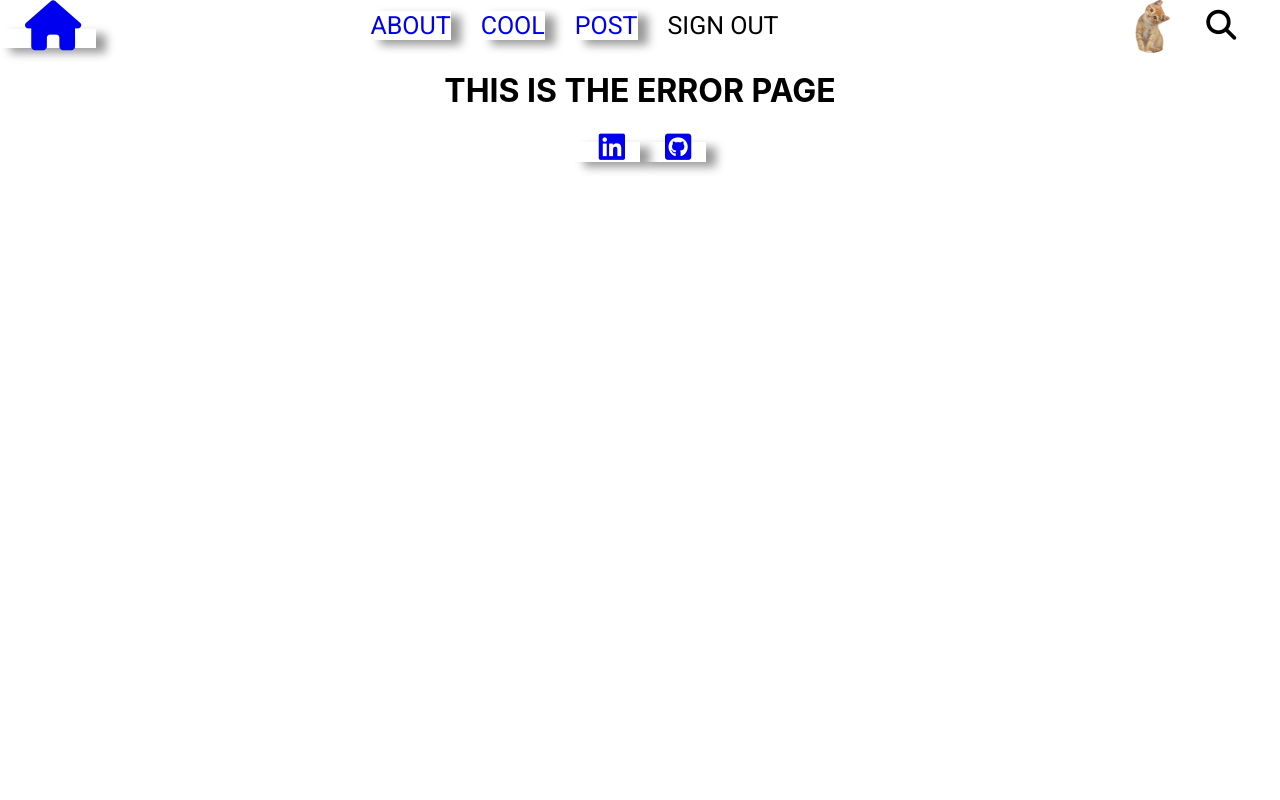
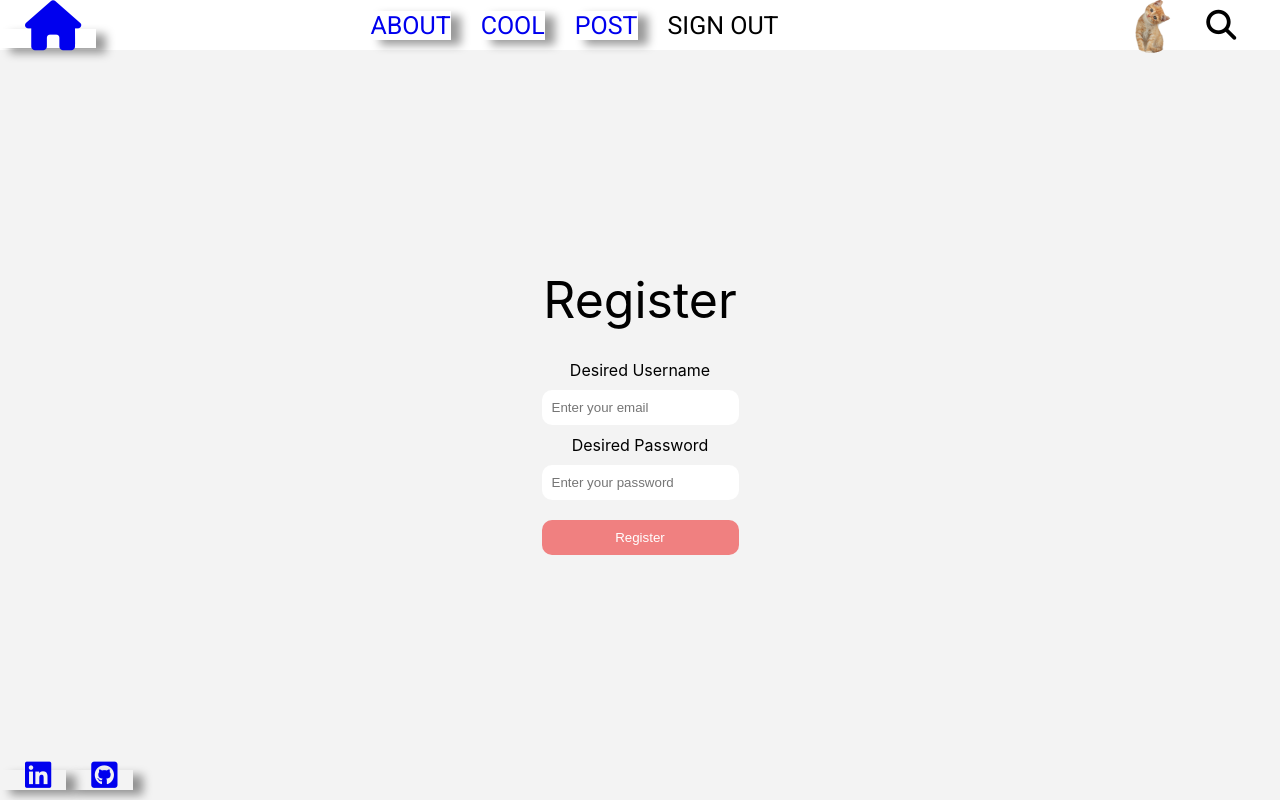
Before and after one commit to vincentM46/mern-project, a React (Create React App) app: page /Register in a window 1280 px wide. Built offline with nearby package versions, Linux system fonts and the light colour scheme.

Commit message:
created login/register page

```diff
--- a/src/App.css
+++ b/src/App.css
@@ -1,6 +1,15 @@
+body {
+  background:#f3f3f3;
+}
 .App {
   text-align: center;
-}
+    /* height: fill;
+    background-color: red;
+    background-image:
+      linear-gradient(
+        rgb(212, 102, 102), #385ab8, rgb(86, 18, 68)
+      ); */
+  }
 .navbar {
   display: flex;
   align-items: center;
@@ -178,7 +187,11 @@
 }
 .footer {
   margin-bottom: auto;
-  position: sticky;
+  position: absolute;
+  bottom: 0;
+  width: 100;
+  align-items: center;
+  height: 2.5rem;
 }
 .randomAdviceBox {
   background: linear-gradient(-45deg, #ee7752, #e73c7e, #23a6d5, #23d5ab);
@@ -191,3 +204,89 @@
   border: solid red;
   background: blue;
 }
+.login {
+  height: calc(100vh - 75px);
+  display: flex;
+  flex-direction: column;
+  align-items: center;
+  justify-content: center;
+}
+
+.loginTop {
+  font-size: 50px;
+}
+
+.loginForm {
+  margin-top: 20px;
+  display: flex;
+  flex-direction: column;
+}
+
+.loginForm > label {
+  margin: 10px 0;
+}
+
+.loginText {
+  padding: 10px;
+  background-color: white;
+  border: none;
+  border-radius: 10px;
+}
+
+.loginInput:focus {
+  outline: none;
+}
+
+.loginButton {
+  margin-top: 20px;
+  cursor: pointer;
+  background-color: lightcoral;
+  color: white;
+  padding: 10px;
+  border: none;
+  border-radius: 10px;
+  text-align: center;
+}
+.register {
+  height: calc(100vh - 75px);
+  display: flex;
+  flex-direction: column;
+  align-items: center;
+  justify-content: center;
+}
+
+.registerTop {
+  font-size: 50px;
+}
+
+.registerForm {
+  margin-top: 20px;
+  display: flex;
+  flex-direction: column;
+}
+
+.registerForm > label {
+  margin: 10px 0;
+}
+
+.registerText {
+  padding: 10px;
+  background-color: white;
+  border: none;
+  border-radius: 10px;
+}
+
+.registerInput:focus {
+  outline: none;
+}
+
+.registerButton2 {
+  margin-top: 20px;
+  cursor: pointer;
+  background-color: lightcoral;
+  color: white;
+  padding: 10px;
+  border: none;
+  border-radius: 10px;
+  text-align: center;
+}
--- a/src/App.js
+++ b/src/App.js
@@ -8,6 +8,7 @@ import ErrorPage from './pages/ErrorPage';
 import Footer from './components/Footer';
 import { Routes, Route } from 'react-router-dom';
 import LoginPage from './pages/LoginPage';
+import RegisterUserPage from './pages/RegisterUserPage';
 
 
 function App() {
@@ -20,6 +21,7 @@ function App() {
         <Route path="/CoolPage" element={<CoolPage/>}/>
         <Route path="/Post" element={<Post/>}/>
         <Route path="/Login" element={<LoginPage/>}/>
+        <Route path="/Register" element={<RegisterUserPage/>}/>
         <Route path="*" element={<ErrorPage/>}/>
       </Routes>
       <Footer/>
--- a/src/pages/LoginPage.js
+++ b/src/pages/LoginPage.js
@@ -1,11 +1,12 @@
 function LoginPage() {
     return (
         <div className="login">
+            <span className="loginTop">Login</span>
             <form className="loginForm">
-                <label>Email</label>
-                <input type="text" placeholder="Enter your email"/>
-                <label>Password</label>
-                <input type="password" placeholder="Enter your password"/>
+                <label>Your Email Here</label>
+                <input className="loginText" type="text" placeholder="Enter your email"/>
+                <label>Your Password Here</label>
+                <input className="loginText" type="password" placeholder="Enter your password"/>
                 <button className="loginButton">Login</button>
             </form>
             <button className="registerButton">Register</button>
--- /dev/null
+++ b/src/pages/RegisterUserPage.js
@@ -0,0 +1,16 @@
+function RegisterUserPage() {
+    return (
+        <div className="register">
+            <span className="registerTop">Register</span>
+            <form className="registerForm">
+                <label>Desired Username</label>
+                <input className="registerText" type="text" placeholder="Enter your email"/>
+                <label>Desired Password</label>
+                <input className="registerText" type="password" placeholder="Enter your password"/>
+                <button className="registerButton2">Register</button>
+            </form>
+        </div>
+    )
+}
+
+export default RegisterUserPage;
```
